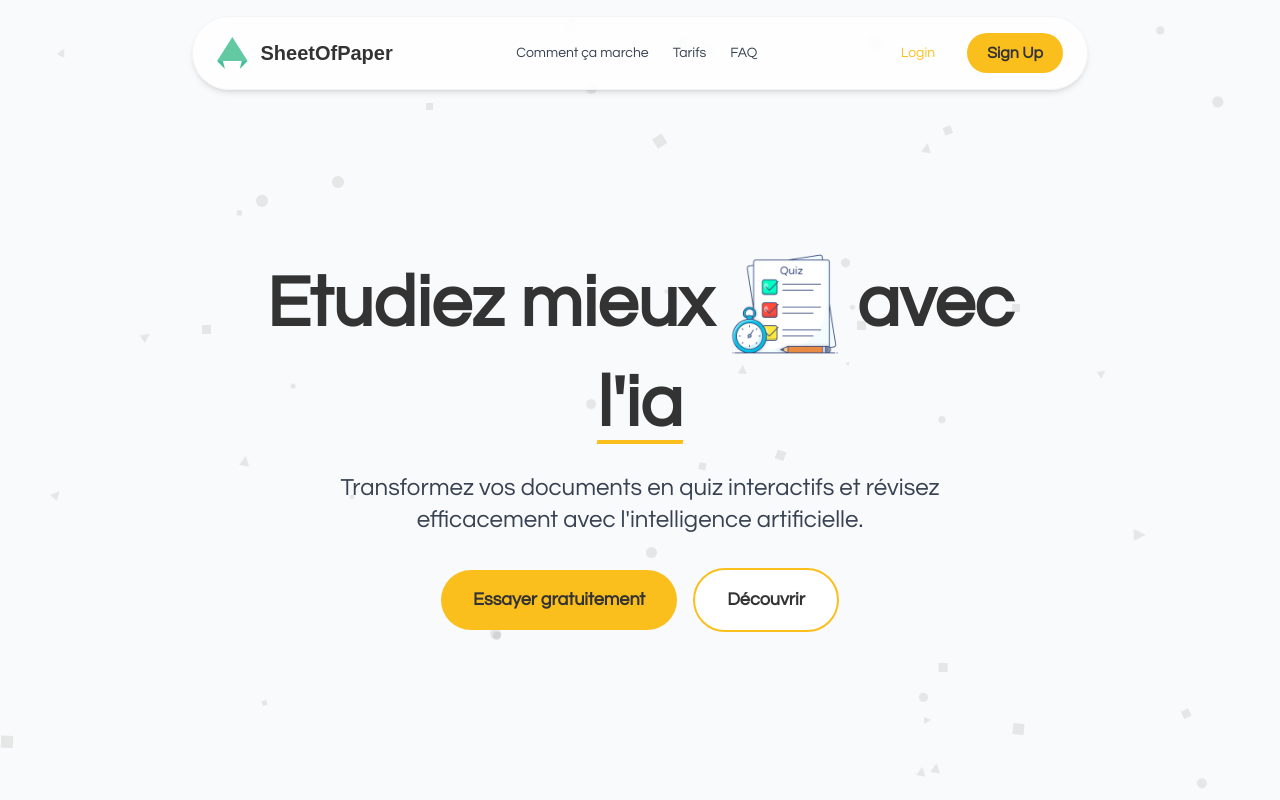
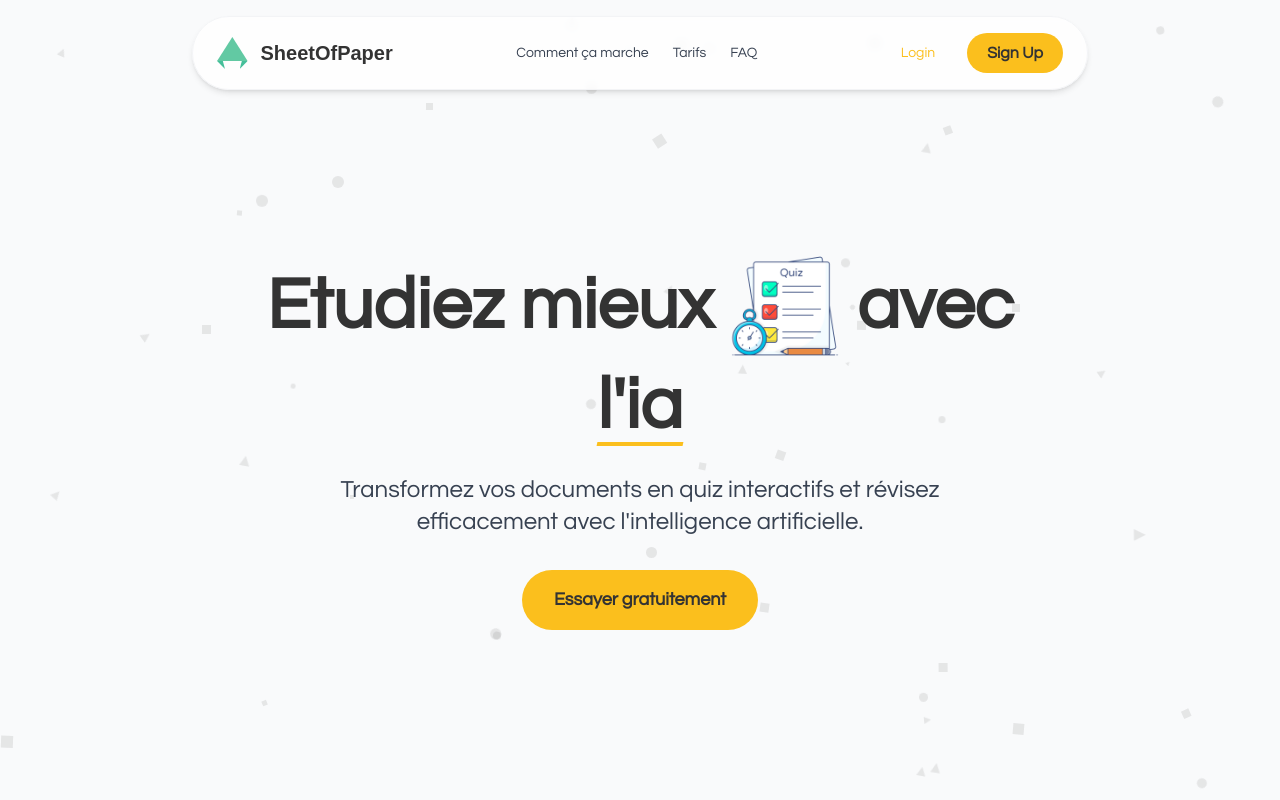
Before and after one commit to kafouc/Dotest, a Next.js app: page / in a window 1280 px wide. Shown: the top 800 px of the page. Built offline with nearby package versions, Linux system fonts and the light colour scheme; a web font is replaced by a local one.

Commit message:
feat(landing): remplace 'Découvrir' par bouton Installer l'app à côté de 'Essayer gratuitement' dans le Hero

```diff
--- a/components/landing/Hero.tsx
+++ b/components/landing/Hero.tsx
@@ -122,13 +122,7 @@ export default function Hero() {
               >
                 Essayer gratuitement
               </a>
-              <InstallPWAButton className="px-6 md:px-8 py-3 md:py-4 rounded-full text-base md:text-lg flex items-center justify-center" />
-              <a
-                href="#comment-ca-marche"
-                className="px-6 md:px-8 py-3 md:py-4 bg-white hover:bg-gray-50 text-brand-dark font-semibold rounded-full text-base md:text-lg transition-all duration-200 border-2 border-brand-yellow min-h-[44px] flex items-center justify-center"
-              >
-                Découvrir
-              </a>
+              <InstallPWAButton className="px-6 md:px-8 py-3 md:py-4 bg-white hover:bg-gray-50 text-brand-dark font-semibold rounded-full text-base md:text-lg transition-all duration-200 border-2 border-brand-yellow min-h-[44px] flex items-center justify-center" />
             </div>
           </div>
         </div>
```
